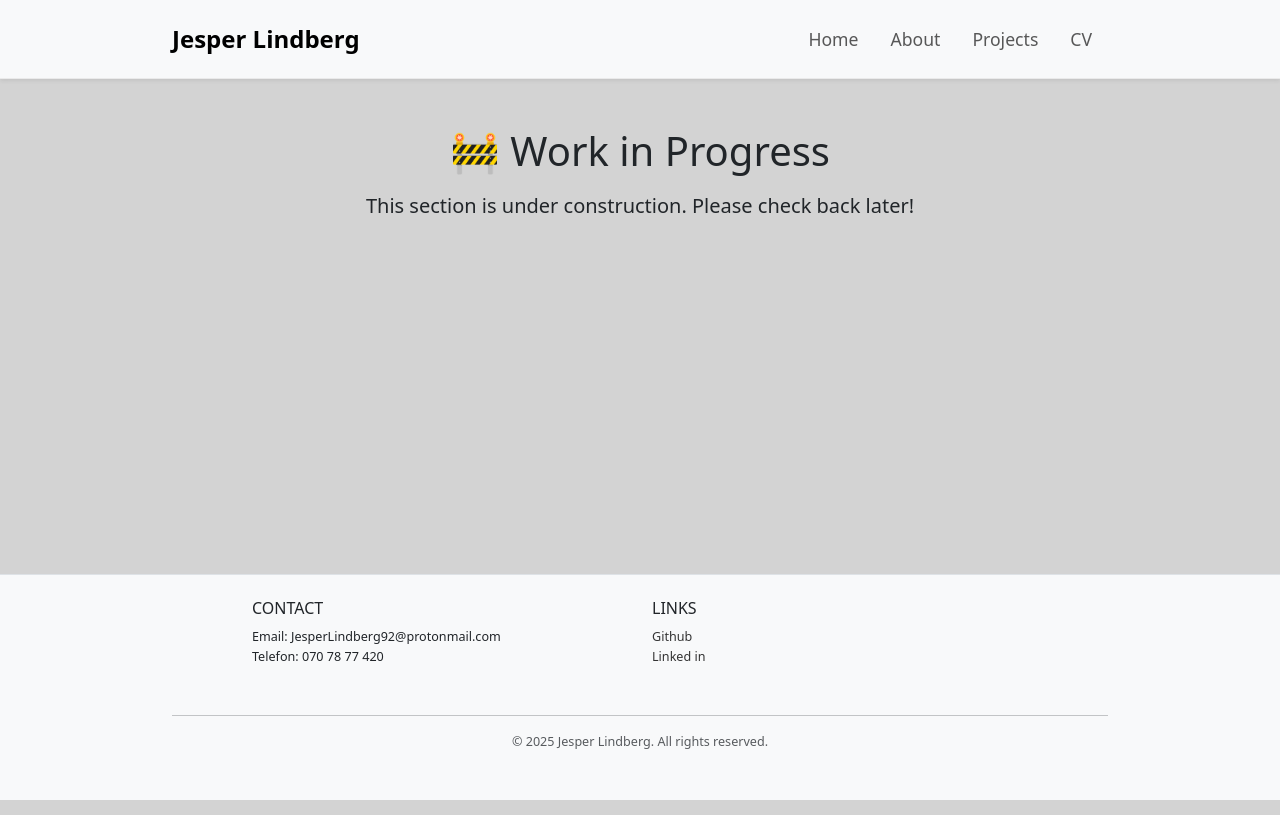
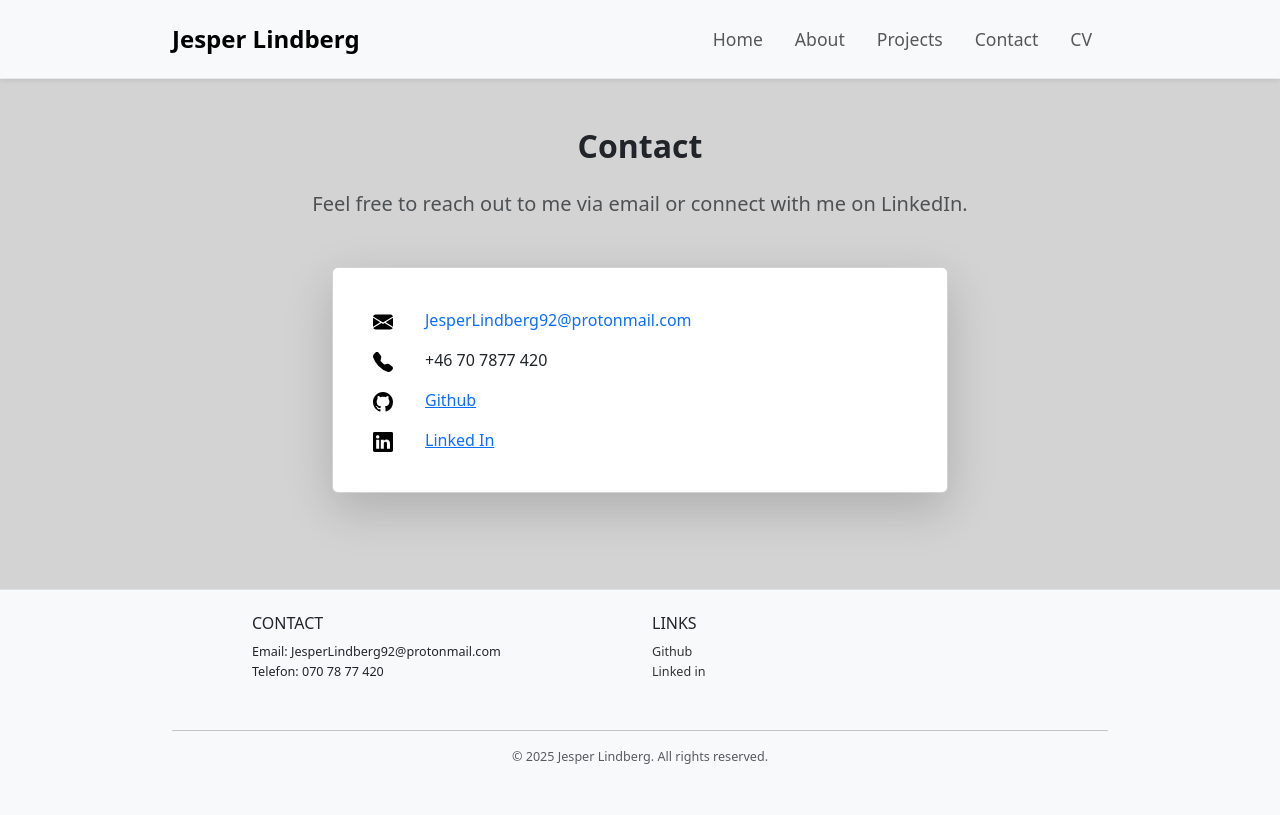
Before and after one commit to Jillypuff/CVWebsite, a React (Vite) app: page /contact in a window 1280 px wide. Built offline with nearby package versions, Linux system fonts and the light colour scheme.

Commit message:
added contact page

```diff
--- a/package.json
+++ b/package.json
@@ -13,6 +13,7 @@
     "bootstrap": "^5.3.5",
     "react": "^19.0.0",
     "react-bootstrap": "^2.10.9",
+    "react-bootstrap-icons": "^1.11.5",
     "react-dom": "^19.0.0",
     "react-icons": "^5.5.0",
     "react-router-dom": "^7.5.0"
--- a/src/components/LookingFor.tsx
+++ b/src/components/LookingFor.tsx
@@ -13,16 +13,18 @@ const LookingFor: React.FC = () => {
               </h3>
               <p className="text-center fs-5">
                 I'm currently looking for a{" "}
-                <strong>software development internship</strong> for my LIA{" "}
-                <i>(lärande i arbete)</i> for my education. The internship would
-                run from october, 2025-10-13 to april, 2026-03-13. My education
+                <strong>software development internship</strong> as part of my
+                LIA <i>(lärande i arbete)</i> for my education. The internship
+                would run from October 13, 2025 to March 13, 2026. My education
                 is in Java but I can take an internship in any related language.
                 Ideally it would be a position in Uppsala but I am open to any
                 close commutes or remote work.
               </p>
               <p className="text-center text-muted">
-                <i>Open to remote or on-site positions in software engineering or
-                related fields.</i>
+                <i>
+                  Open to remote or on-site positions in software engineering or
+                  related fields.
+                </i>
               </p>
             </Col>
           </Row>
--- a/src/components/Navbar.tsx
+++ b/src/components/Navbar.tsx
@@ -21,6 +21,9 @@ const Navigation: React.FC = () => {
             <Nav.Link as={Link} to="/projects" className="mx-2">
               Projects
             </Nav.Link>
+            <Nav.Link as={Link} to="/contact" className="mx-2">
+              Contact
+            </Nav.Link>
             <Nav.Link as={Link} to="/Resume" className="mx-2">
               CV
             </Nav.Link>
--- a/src/main.tsx
+++ b/src/main.tsx
@@ -6,6 +6,7 @@ import 'bootstrap/dist/css/bootstrap.css';
 import App from './pages/App.tsx';
 import WorkInProgress from './pages/WorkInProgress.tsx';
 import About from './pages/About.tsx';
+import Contact from './pages/Contact.tsx';
 
 import Home from './components/Home.tsx';
 import Resume from './pages/Resume.tsx';
@@ -25,7 +26,7 @@ const router = createBrowserRouter([
         element: <About />
       },
       {
-        path: "/resume",
+        path: "resume",
         element: <Resume />
       },
       {
@@ -34,7 +35,7 @@ const router = createBrowserRouter([
       },
       {
         path: "contact",
-        element: <WorkInProgress />
+        element: <Contact />
       }
     ]
   }
--- /dev/null
+++ b/src/pages/Contact.tsx
@@ -0,0 +1,44 @@
+import React from 'react';
+import { Container, Row, Col, Card } from 'react-bootstrap';
+import { EnvelopeFill, TelephoneFill, Github, Linkedin } from 'react-bootstrap-icons';
+
+const Contact: React.FC = () => {
+  return (
+    <Container className="py-5">
+      <h2 className="text-center fw-bold mb-4">Contact</h2>
+      <p className="text-center fs-5 text-muted mb-5">
+        Feel free to reach out to me via email or connect with me on LinkedIn.
+      </p>
+
+      <Row className="justify-content-center">
+        <Col md={8}>
+          <Card className="shadow-lg p-4">
+            <Card.Body>
+              <Row className="mb-3 align-items-center">
+                <Col xs="auto"><EnvelopeFill size={20} className="me-2 text-primary" /></Col>
+                <Col><a href="mailto:JesperLindberg92@protonmail.com" className="text-decoration-none">JesperLindberg92@protonmail.com</a></Col>
+              </Row>
+
+              <Row className="mb-3 align-items-center">
+                <Col xs="auto"><TelephoneFill size={20} className="me-2 text-primary" /></Col>
+                <Col><span>+46 70 7877 420</span></Col>
+              </Row>
+
+              <Row className="mb-3 align-items-center">
+                <Col xs="auto"><Github size={20} className="me-2 text-dark" /></Col>
+                <Col><a href="https://github.com/Jillypuff" target="_blank" rel="noopener noreferrer">Github</a></Col>
+              </Row>
+
+              <Row className="align-items-center">
+                <Col xs="auto"><Linkedin size={20} className="me-2 text-primary" /></Col>
+                <Col><a href="https://www.linkedin.com/in/jesper-lindberg-035593338/" target="_blank" rel="noopener noreferrer">Linked In</a></Col>
+              </Row>
+            </Card.Body>
+          </Card>
+        </Col>
+      </Row>
+    </Container>
+  );
+};
+
+export default Contact;
```
Also changed, not shown: 1 other file (tests, documents, lock files or other folders).
